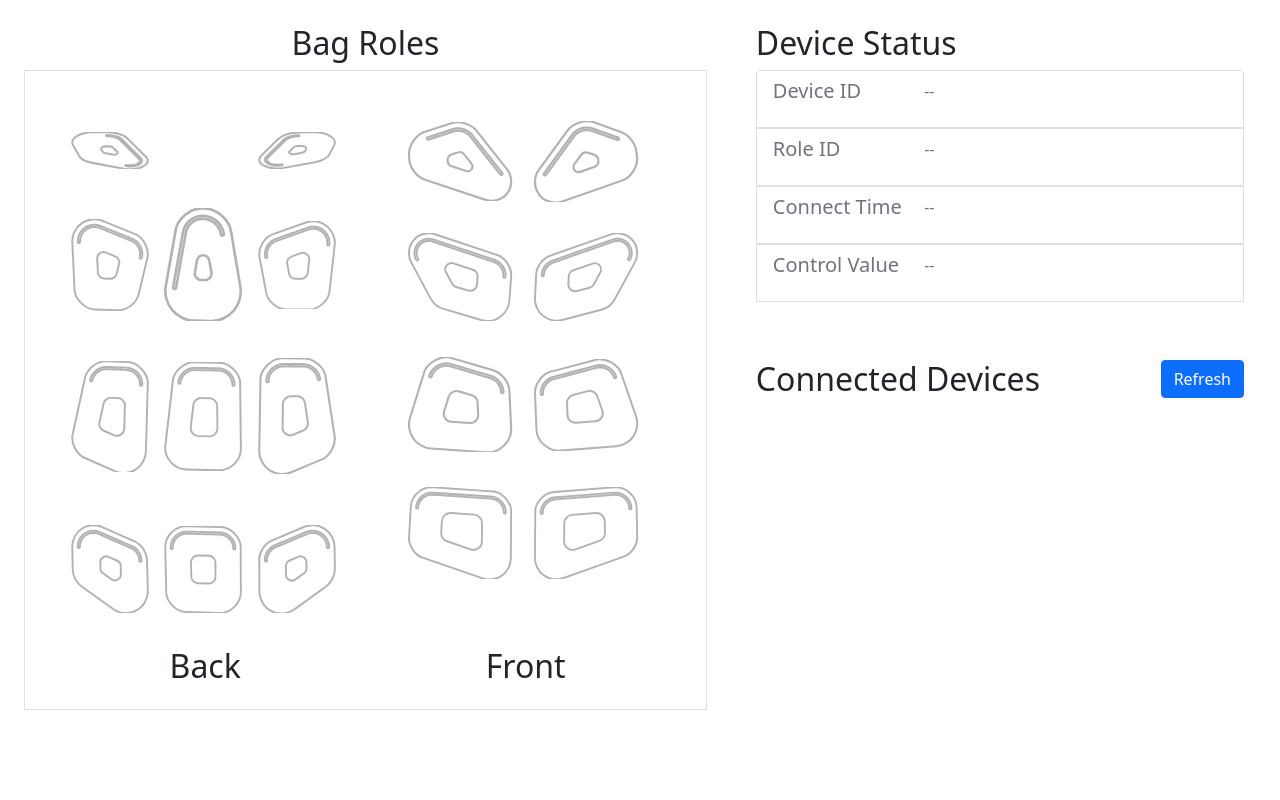
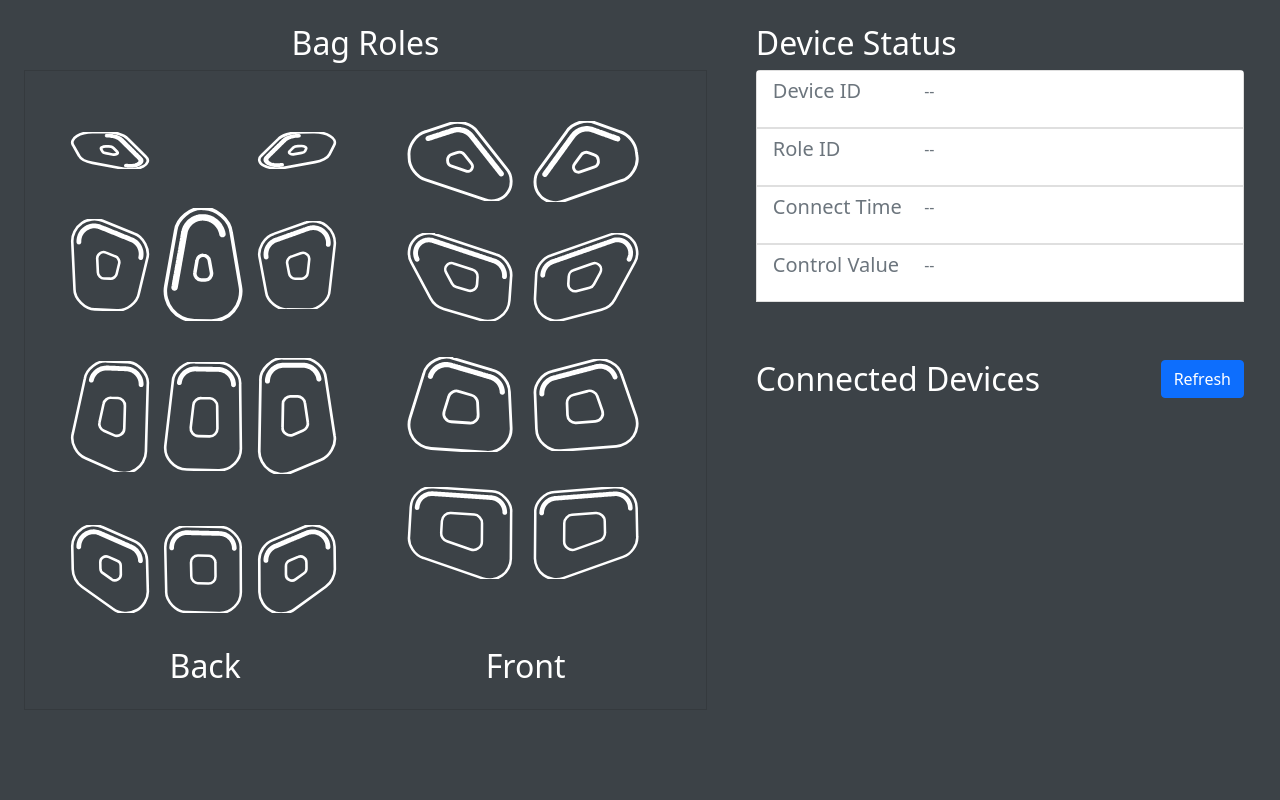
Before and after one commit to GIAAIL/Smart-Bag, a Flask app: page / in a window 1280 px wide. Run offline with Flask 2, Linux system fonts and the light colour scheme; some libraries are stand-ins or nearby versions.

Commit message:
change color theme

```diff
--- a/GUI_Master/static/css/Connect.css
+++ b/GUI_Master/static/css/Connect.css
@@ -35,7 +35,15 @@
 }
 
 .selected{
-    border-width: 8px;
+    border-width: 5px;
     border-style: solid;
-    border-color: #664d03;
+    border-color: #dc3545;
 }
+
+.list-group-item-green{
+    background-color: #d1e7dd;
+}
+
+.list-group-item-orange{
+    background-color: #ffc107;
+}
--- a/GUI_Master/static/css/Grid.css
+++ b/GUI_Master/static/css/Grid.css
@@ -1,3 +1,8 @@
+body{
+    background-color: #3c4247;
+}
+
+
 .container-top{
     display: grid;
     grid-column-gap: 3%;
@@ -14,6 +19,7 @@
 }
 .board{
     display: grid;
+    background-color: #3c4247;
     grid-template-columns: 1fr 1fr;
     grid-template-rows: 9fr 1fr;
     grid-column-gap: 5vh;
@@ -74,6 +80,7 @@
 
 .board > h2{
     text-align: center;
+
 }
 
 .panel{
@@ -115,3 +122,7 @@
     align-self: center;
     justify-self: center;
 }
+
+h2{
+    color: #fff;
+}
--- a/GUI_Master/static/js/defer.js
+++ b/GUI_Master/static/js/defer.js
@@ -58,11 +58,20 @@
   e.onclick = function(){
     if (Roles_State == "show"){
       // update focus state
-      let current_focus = {device:e.current_device, role:e.name}
-      focus_state = current_focus
-      update_roles(current_focus)
-      update_status(current_focus)
-      update_devices(current_focus)
+      if(e.name != focus_state.role){
+        let current_focus = {device:e.current_device, role:e.name}
+        focus_state = current_focus
+        update_roles(current_focus)
+        update_status(current_focus)
+        update_devices(current_focus)
+      }
+      else{
+        // clear focus state
+        focus_state = {device:null, role:null}
+        update_roles(focus_state)
+        update_status(focus_state)
+        update_devices(focus_state)
+      }
 
     }
     else{
@@ -86,4 +95,4 @@
 
 update_status(focus_state)
 update_devices(focus_state)
-setTimeout(()=>update_roles(focus_state), 200)
+setTimeout(()=>update_roles(focus_state), 500)
--- a/GUI_Master/templates/index.html
+++ b/GUI_Master/templates/index.html
@@ -11,6 +11,7 @@
     <meta name="viewport" content="width=device-width, initial-scale=1">
 </head>
 <body>
+
   <div class="container-top">
     <div board-with-title>
       <h2 class="bag-roles-title ">Bag Roles </h2>
@@ -100,14 +101,14 @@
         <h2>Device Status</h2>
         <ul class='list-group'>
           <li class="device-id">
-            <div class="list-group-item">
+            <div class="list-group-item list-group-item-dark">
               <h5>Device ID</h5>
               <p>Wemo-abcd1234</p>
               <button type="button" class="btn btn-warning not_supported_yet">Change</button>
             </div>
           </li>
           <li class="role-id">
-            <div class="list-group-item ">
+            <div class="list-group-item list-group-item-dark">
               <h5>Role ID</h5>
               <p>B11</p>
               <button type="button" class="btn btn-warning ">Change</button>
@@ -115,14 +116,14 @@
           </li>
 
           <li class="connect-time">
-            <div class="list-group-item">
+            <div class="list-group-item list-group-item-dark">
               <h5>Connect Time</h5>
               <p>2019-01-01 12:00:00</p>
               <button type="button" class="btn btn-danger" onclick="remove_focused_device()">Remove</button>
             </div>
           </li>
           <li class="control-value">
-            <div class="list-group-item">
+            <div class="list-group-item list-group-item-dark">
               <h5>Control Value</h5>
               <p>0</p>
               <input type="range" class="form-range btn-warning" id="control-range">
@@ -148,7 +149,7 @@
 
 <!--Template for Connected li Element !-->
   <template id="device_element_template">
-    <a class="list-group-item list-group-item-action border">
+    <a class="list-group-item  border">
       <div class=device-item >
         <h5>Wemo-abcd1234</h5>
         <button type="button" class="btn btn-secondary test_btn">Test</button>
```
Also changed, not shown: GUI_Master/static/js/index.js (+28 -15 lines).
